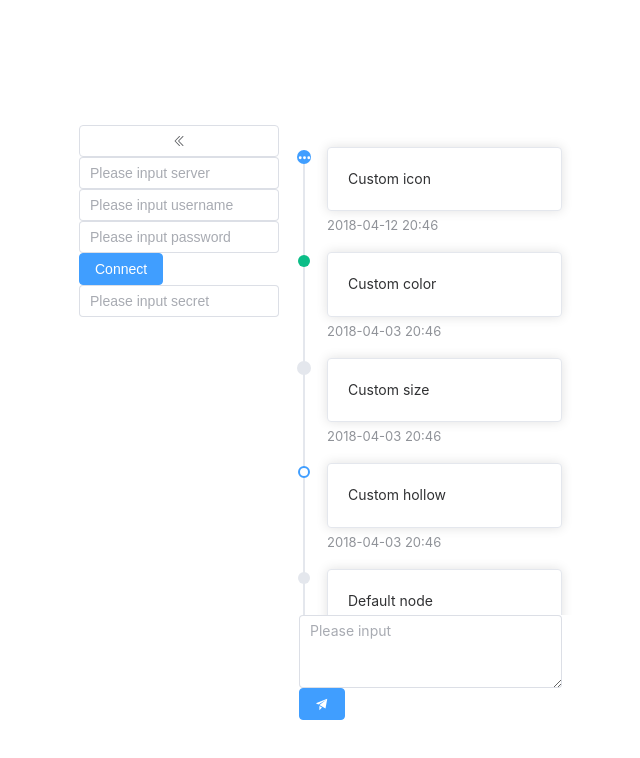
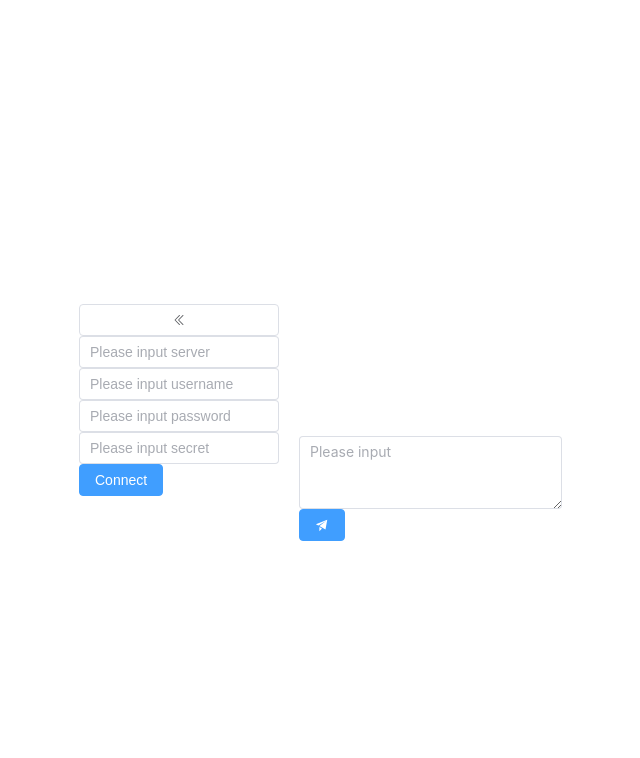
Before and after one commit to yotsubar/msg-forward-ui, a Vue app: page / in a window 1280 px wide. Shown: the top 758 px of the page, without its empty margins (58-698 px from the left). Built offline with nearby package versions, Linux system fonts and the light colour scheme.

Commit message:
cryptojs

```diff
--- a/package.json
+++ b/package.json
@@ -11,7 +11,9 @@
     "lint": "eslint . --ext .vue,.js,.jsx,.cjs,.mjs,.ts,.tsx,.cts,.mts --fix --ignore-path .gitignore"
   },
   "dependencies": {
+    "@types/crypto-js": "^4.1.2",
     "axios": "^1.5.0",
+    "crypto-js": "^4.1.1",
     "element-plus": "^2.3.14",
     "vue": "^3.3.4",
     "vue-clipboard3": "^2.0.0"
--- a/src/App.vue
+++ b/src/App.vue
@@ -1,47 +1,39 @@
 <script setup lang="ts">
 import { onMounted, reactive, ref } from 'vue'
-import { MoreFilled, DArrowLeft, DArrowRight, Promotion } from '@element-plus/icons-vue'
+import type { DefineComponent } from 'vue';
+import { DArrowLeft, DArrowRight, Promotion } from '@element-plus/icons-vue'
 import { ElMessage } from "element-plus"
 import axios from "axios"
 import useClipboard from 'vue-clipboard3'
+import CryptoJS from 'crypto-js'
 
 const e2eConfig: E2eConfig = reactive({
   username: '',
   password: '',
   server: '',
+  secret: '',
 })
-const secret = ref('')
 const textarea = ref('')
-const testMsg = [
-  {
-    content: 'Custom icon',
-    timestamp: '2018-04-12 20:46',
-    size: 'large',
-    type: 'primary',
-    icon: MoreFilled
-  },
-  {
-    content: 'Custom color',
-    timestamp: '2018-04-03 20:46',
-    color: '#0bbd87'
-  },
-  {
-    content: 'Custom size',
-    timestamp: '2018-04-03 20:46',
-    size: 'large'
-  },
-  {
-    content: 'Custom hollow',
-    timestamp: '2018-04-03 20:46',
-    type: 'primary',
-    hollow: true
-  },
-  {
-    content: 'Default node',
-    timestamp: '2018-04-03 20:46'
+
+class ForwardMsg {
+  content: string
+  timestamp: string
+  color?: string
+  size?: string
+  type?: string
+  hollow: boolean
+  icon?: DefineComponent
+  constructor(content: string, timestamp: string, color?: string, size?: string, type?: string, icon?: DefineComponent) {
+    this.content = content;
+    this.timestamp = timestamp;
+    this.size = size;
+    this.type = type;
+    this.color = color;
+    this.hollow = true;
+    this.icon = icon;
   }
-]
-const messgaes = ref(testMsg.concat(testMsg).concat(testMsg))
+}
+const messgaes: ForwardMsg[] = reactive([]);
 
 onMounted(() => {
   tryLoad()
@@ -56,9 +48,13 @@ const tryLoad = () => {
     e2eConfig.password = cp
   }
 
+  const se = localStorage.getItem('server')
+  if (se) {
+    e2eConfig.server = se
+  }
   const s = localStorage.getItem('secret')
   if (s) {
-    secret.value = s
+    e2eConfig.secret = s
   }
 }
 const copy2Clipboard = (text: string) => {
@@ -71,25 +67,21 @@ interface MsgReceiver {
 }
 const receiver: MsgReceiver = {
   receive(msg: string) {
-    messgaes.value.push({
-      content: msg,
-      timestamp: new Date().toDateString(),
-      color: '#0bbd87'
-    })
+    console.log("Received: " + msg)
+    messgaes.push(new ForwardMsg(msg, new Date().toTimeString(), '#0bbd87'))
   }
 }
 class E2eClient {
   config: E2eConfig
   wsClient?: WebSocket
   r: MsgReceiver
-  textEncoder: TextEncoder
-  textDecoder: TextDecoder
+
+  cipher: Cipher
 
   constructor(conf: E2eConfig, r: MsgReceiver) {
     this.config = conf;
     this.r = r;
-    this.textDecoder = new TextDecoder();
-    this.textEncoder = new TextEncoder();
+    this.cipher = new Cipher(conf.secret);
   }
   connect() {
     axios.postForm("http://" + this.config.server + "/login", {
@@ -105,6 +97,7 @@ class E2eClient {
     this.wsClient = new WebSocket("ws://" + this.config.server + "/ws/" + path)
     this.wsClient.binaryType = 'arraybuffer'
     this.wsClient.onmessage = (e) => this.dispatch(e.data)
+    this.cipher = new Cipher(this.config.secret);
   }
   shutdown() {
     if (this.wsClient) {
@@ -118,6 +111,7 @@ class E2eClient {
   }
 
   sendChat(msg: string) {
+    console.log("Send: " + msg)
     this.sendWebsocketMsg(4, msg)
   }
 
@@ -125,7 +119,6 @@ class E2eClient {
     if (msg instanceof ArrayBuffer) {
       // binary frame
       const arr = new Uint8Array(msg);
-      console.log("Receive msg,type:" + arr[0])
       if (arr[0] == 2) {
         this.sendWebsocketMsg(3);
       } else if (arr[0] == 4) {
@@ -151,26 +144,59 @@ class E2eClient {
     }
   }
   encodeMsg(type: number, msg: string) {
-    const content = this.textEncoder.encode(msg)
+    const content = this.cipher.encrypt(msg);
     const m = new Uint8Array(1 + content.length);
     m.fill(type, 0, 1);
     m.set(content, 1);
     return m;
   }
   decodeMsg(data: Uint8Array) {
-    return this.textDecoder.decode(data.slice(1, data.length));
+    return this.cipher.decrypt(data.slice(1, data.length));
   }
 }
 interface E2eConfig {
   username: string
   password: string
   server: string
+  secret: string
 }
 
-let e2eClient: E2eClient = new E2eClient(e2eConfig, receiver)
+class Cipher {
+  secret: string
+  textEncoder: TextEncoder
+  textDecoder: TextDecoder
+
+  constructor(secret: string) {
+    this.secret = secret;
+    this.textDecoder = new TextDecoder();
+    this.textEncoder = new TextEncoder();
+  }
+  encrypt(t: string) {
+    const secret = CryptoJS.enc.Utf8.parse(this.secret);
+    const text = CryptoJS.enc.Utf8.parse(t);
+    const s = CryptoJS.AES.encrypt(text, secret , {
+      iv: secret,
+      mode: CryptoJS.mode.CFB,
+      padding: CryptoJS.pad.AnsiX923
+    }).toString();
+    console.log("encrypt to: " + s);
+    return this.textEncoder.encode(s);
+  }
+  decrypt(arr: Uint8Array) {
+    const s = this.textDecoder.decode(arr);
+    const secret = CryptoJS.enc.Utf8.parse(this.secret);
+    console.log("decrypt from: " + s);
+    return CryptoJS.AES.decrypt(s, secret, {
+      iv: secret,
+      mode: CryptoJS.mode.CFB,
+      padding: CryptoJS.pad.AnsiX923
+    }).toString(CryptoJS.enc.Utf8);
+  }
+}
+let e2eClient: E2eClient = new E2eClient(e2eConfig, receiver);
 
 const connectToServer = () => {
-  if (e2eConfig.password && e2eConfig.username) {
+  if (e2eConfig.password && e2eConfig.username && e2eConfig.secret) {
     e2eClient.reconnect()
   }
 }
@@ -199,8 +225,8 @@ const collapseLeft = () => {
           <el-input v-model="e2eConfig.server" placeholder="Please input server" />
           <el-input v-model="e2eConfig.username" placeholder="Please input username" />
           <el-input v-model="e2eConfig.password" type="password" placeholder="Please input password" show-password />
+          <el-input v-model="e2eConfig.secret" placeholder="Please input secret" />
           <el-button type="primary" @click="connectToServer">Connect</el-button>
-          <el-input v-model="secret" placeholder="Please input secret" />
         </div>
       </el-aside>
       <el-container>
```
Also changed, not shown: 1 other file (tests, documents, lock files or other folders).
